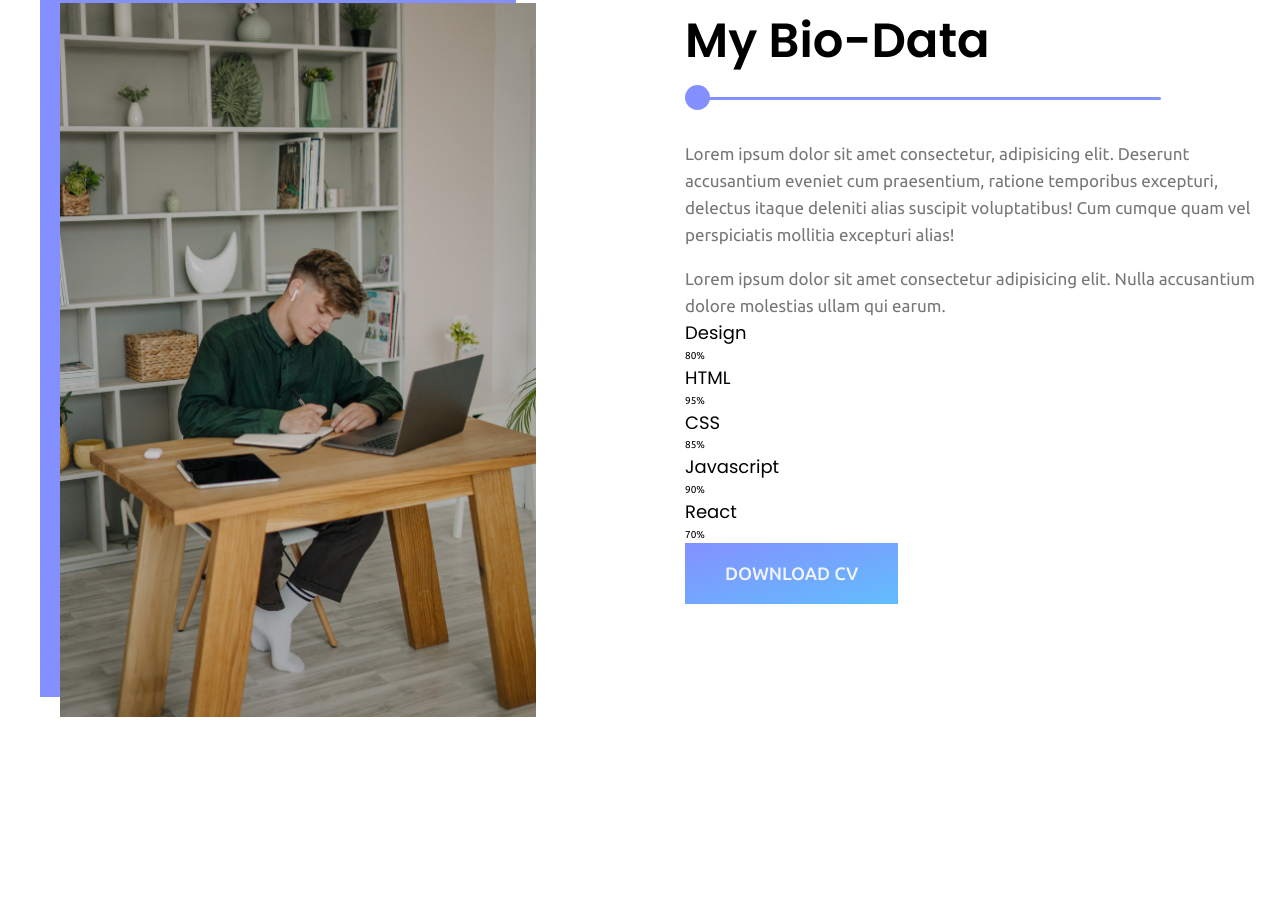
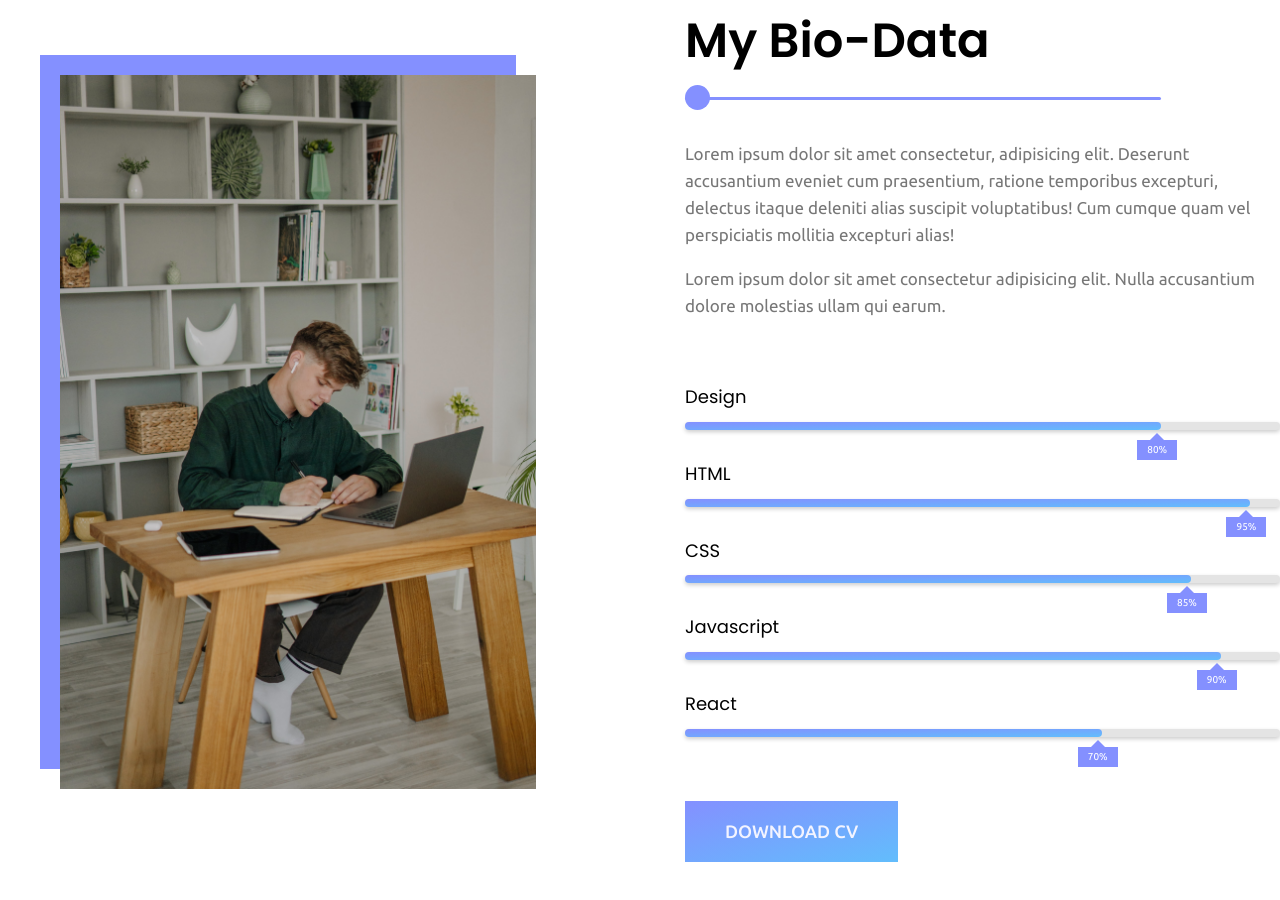
Before and after one commit to Saurav-98/Professional_Portfolio_2023, a website built with Vite: page index.html in a window 1280 px wide. Shown: the part 843-1743 px from the top of the page. Before the commit the page ends 1650 px from the top, so only its background shows below. Built offline with nearby package versions, Linux system fonts and the light colour scheme.

Commit message:
Bio data section almost finish

```diff
--- a/css/sections/bio.css
+++ b/css/sections/bio.css
@@ -6,4 +6,87 @@
 .bio-image img {
   max-width: 80%;
   box-shadow: -2rem -2rem 0 0 var(--clr-helper);
+  display: inline-block;
 }
+
+.bio-data-stats {
+  display: flex;
+  flex-direction: column;
+  padding: 6.4rem 0;
+  gap: 3rem;
+}
+
+.bio-progress-bar {
+  width: 100%;
+  height: 0.8rem;
+  background-color: var(--clr-para-tint);
+  border-radius: 10rem;
+  position: relative;
+  box-shadow: 0 0.2rem 0.4rem rgba(0, 0, 0, 0.2);
+}
+.bio-progress-bar::before {
+  content: "";
+  position: absolute;
+  top: 0;
+  left: 0;
+  width: 80%;
+  height: 100%;
+  background: var(--gradient);
+  border-radius: 10rem;
+}
+
+.bio-progress-2::before {
+  width: 95%;
+}
+.bio-progress-3::before {
+  width: 85%;
+}
+.bio-progress-4::before {
+  width: 90%;
+}
+.bio-progress-5::before {
+  width: 70%;
+}
+
+.bio-stats h3 {
+  margin-bottom: 1rem;
+}
+.bio-progress-bar span {
+  position: absolute;
+  top: 1.8rem;
+  width: 4rem;
+  height: 2rem;
+  background-color: var(--clr-helper);
+  color: var(--clr-white);
+  display: flex;
+  align-items: center;
+  justify-content: center;
+  border: none;
+  outline: none;
+}
+.bio-progress-1 span {
+  left: 76%;
+}
+.bio-progress-2 span {
+  left: 91%;
+}
+.bio-progress-3 span {
+  left: 81%;
+}
+.bio-progress-4 span {
+  left: 86%;
+}
+.bio-progress-5 span {
+  left: 66%;
+}
+
+.bio-progress-bar span::after {
+  content: "";
+  position: absolute;
+  width: 0;
+  height: 0;
+  border: 0.8rem solid var(--clr-helper);
+  border-color: transparent;
+  border-bottom-color: var(--clr-helper);
+  top: -1.5rem;
+}
--- a/index.html
+++ b/index.html
@@ -104,10 +104,9 @@
                   <span>70%</span>
                 </div>
               </div>
-
-              <div class="bio-data-btn">
-                <a href="#" class="btn btn-primary">Download CV</a>
-              </div>
+            </div>
+            <div class="bio-data-btn">
+              <a href="#" class="btn btn-primary">Download CV</a>
             </div>
           </div>
         </div>
```
